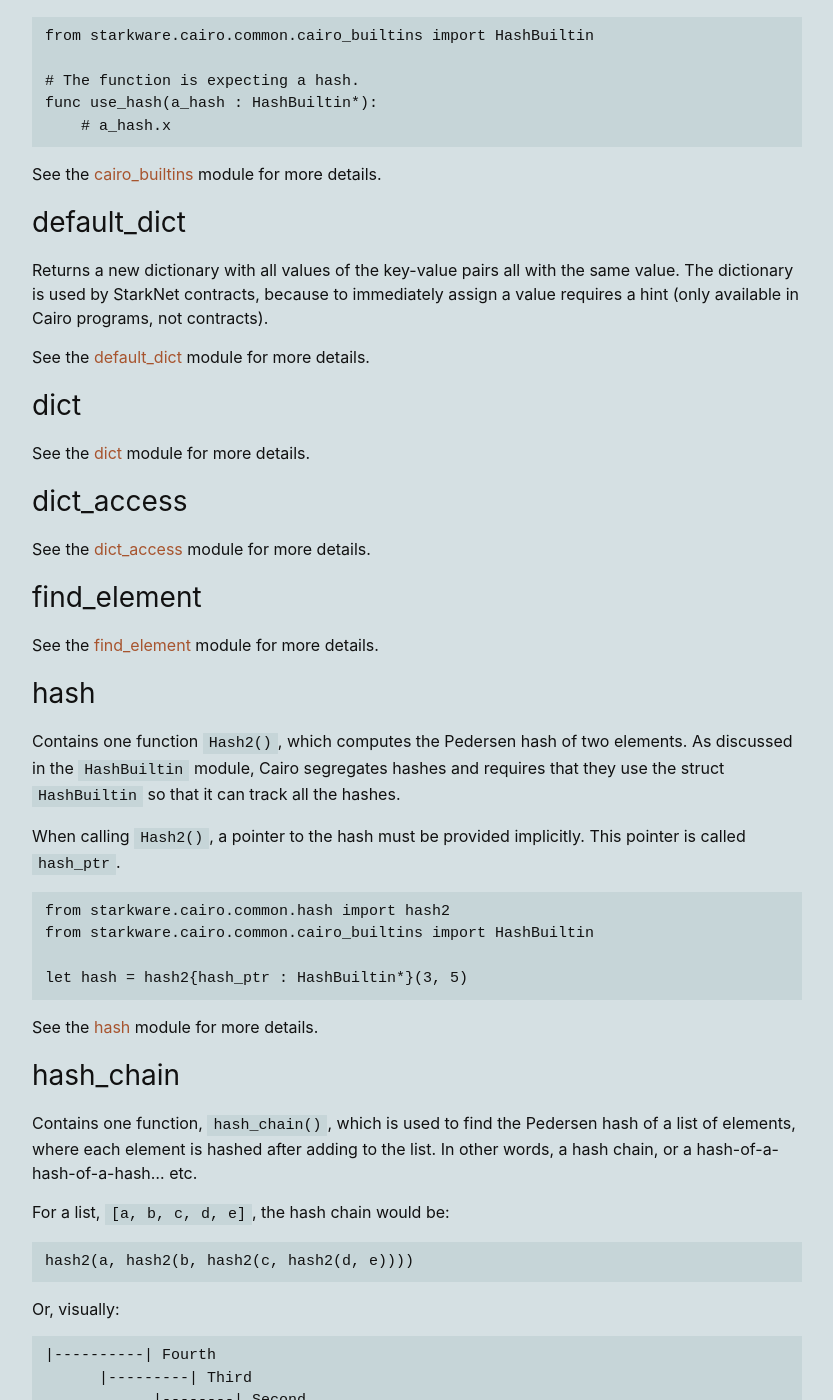
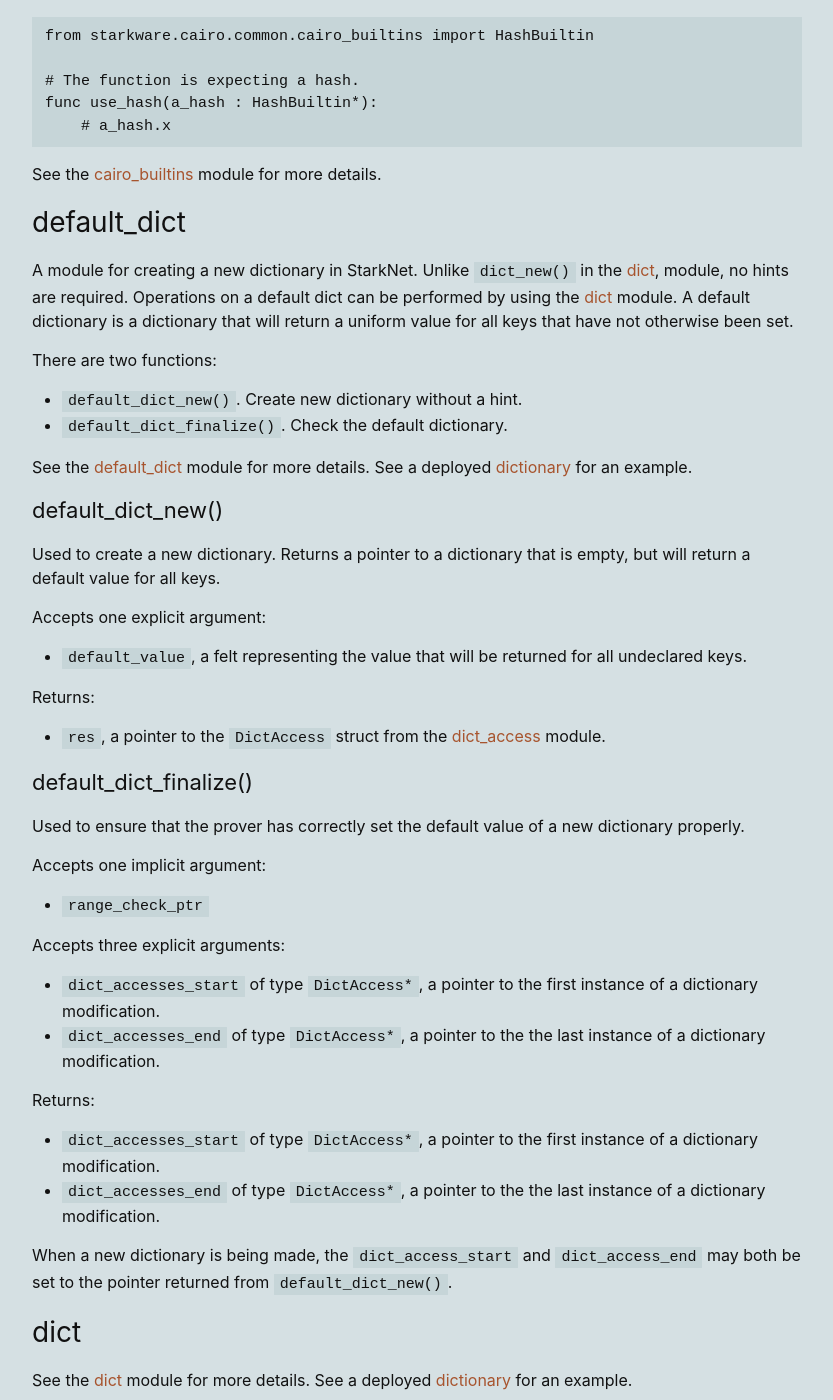
Before and after one commit to perama-v/perama-v.github.io, a Jekyll site: the page built from docs/cairo/cairo_common_lib.md, in a window 1280 px wide and 1400 px high, scrolled down 3551 px. Shown: the whole window, without its empty margins (223-1056 px from the left). Built offline with Jekyll 4.4.1, drawn with Linux system fonts in a browser that asks for light colours; some of the changed text lies outside the part shown.

Commit message:
Cairo by example default dict (#43)
* Add dictionary

* Add to dict creation to common

* Add dict to common

```diff
--- a/docs/cairo/cairo_common_lib.md
+++ b/docs/cairo/cairo_common_lib.md
@@ -161,18 +161,160 @@ module for more details.
 
 ## default_dict
 
-Returns a new dictionary with all values of the key-value pairs all with the same value.
-The dictionary is used by StarkNet contracts, because to immediately assign a value requires
-a hint (only available in Cairo programs, not contracts).
+A module for creating a new dictionary in StarkNet. Unlike `dict_new()` in the [dict](#module),
+module, no hints are required. Operations on a default dict can be performed by
+using the [dict](#dict) module. A default dictionary is a dictionary that will return a
+uniform value for all keys that have not otherwise been set.
 
+There are two functions:
+
+- `default_dict_new()`. Create new dictionary without a hint.
+- `default_dict_finalize()`. Check the default dictionary.
 
 See the [default_dict](https://github.com/starkware-libs/cairo-lang/blob/master/src/starkware/cairo/common/default_dict.cairo)
-module for more details.
+module for more details. See a deployed
+[dictionary]({{ site.baseurl }}{% link cairo/examples/default_dict.md %}) for an example.
+
+### default_dict_new()
+
+Used to create a new dictionary. Returns a pointer to a dictionary that is empty, but
+will return a default value for all keys.
+
+Accepts one explicit argument:
+
+- `default_value`, a felt representing the value that will be returned for all
+undeclared keys.
+
+Returns:
+
+- `res`, a pointer to the `DictAccess` struct from the [dict_access](#dict_access) module.
+
+### default_dict_finalize()
+
+Used to ensure that the prover has correctly set the default value of a new dictionary
+properly.
+
+Accepts one implicit argument:
+
+- `range_check_ptr`
+
+Accepts three explicit arguments:
+
+- `dict_accesses_start` of type `DictAccess*`, a pointer to the first instance of a dictionary
+modification.
+- `dict_accesses_end` of type `DictAccess*`, a pointer to the the last instance of a dictionary
+modification.
+
+Returns:
+
+- `dict_accesses_start` of type `DictAccess*`, a pointer to the first instance of a dictionary
+modification.
+- `dict_accesses_end` of type `DictAccess*`, a pointer to the the last instance of a dictionary
+modification.
+
+When a new dictionary is being made, the `dict_access_start` and `dict_access_end` may
+both be set to the pointer returned from `default_dict_new()`.
 
 ## dict
 
 See the [dict](https://github.com/starkware-libs/cairo-lang/blob/master/src/starkware/cairo/common/dict.cairo)
-module for more details.
+module for more details. See a deployed
+[dictionary]({{ site.baseurl }}{% link cairo/examples/default_dict.md %}) for an example.
+
+
+### dict_new()
+
+Creates a new dictionary, populated using a hint. Not available in StarkNet, where
+`default_dict_new()` is used instead.
+
+Returns:
+
+- `res` of type `DictAccess*`, a pointer to a struct from the [dict_access](#dict_access)
+module.
+
+Values may be initialized by first declaring a dictionary inside a hint using the special
+variable name `initial_dict`.
+
+    %{
+        initial_dict = {
+            1: 5,
+            3: 15,
+            5: 25
+        }
+    %}
+    let (new_dict) = dict_new()  # Has three key-value pairs.
+
+### dict_read()
+
+Returns the value of a key-value pair in a dictionary.
+
+Accepts one implicit argument:
+
+- `dict_ptr` of type `DictAccess*`, a pointer to the dictionary.
+
+Accepts one explicit argument:
+
+- `key` of type `felt`, the key of the key-value pair.
+
+Returns one argument:
+
+- `value` of type `felt`, the value of the key-value pair.
+
+### dict_write()
+
+Sets the value of a key-value pair in a dictionary.
+
+Accepts one implicit argument:
+
+- `dict_ptr` of type `DictAccess*`, a pointer to the dictionary.
+
+Accepts two explicit arguments:
+
+- `key` of type `felt`, the key of the key-value pair.
+- `new_value` of type `felt`, the new value of the key-value pair.
+
+### dict_update()
+
+Sets the value of a key-value pair in a dictionary, requiring that the previous
+value be known.
+
+Accepts one implicit argument:
+
+- `dict_ptr` of type `DictAccess*`, a pointer to the dictionary.
+
+Accepts three explicit arguments:
+
+- `key` of type `felt`, the key of the key-value pair.
+- `prev_value` of type `felt`, the old value of the key-value pair.
+- `new_value` of type `felt`, the new value of the key-value pair.
+
+### dict_squash()
+
+Takes a dictionary that has been modified and returns a new dictionary
+with the modifications applied. The act of modifying a dictionary in Cairo
+creates intermediate entries for each key-value update. The squash operation
+summarizes those such that each key only has one entry.
+
+Accepts one implicit argument:
+
+- `dict_ptr` of type `DictAccess*`, a pointer to the dictionary.
+
+Accepts two explicit arguments:
+
+- `dict_accesses_start` of type `DictAccess*`, a pointer to the first state in a series of
+dictionary state updates.
+- `dict_accesses_end` of type `DictAccess*`, a pointer to the last state in a series of
+dictionary state updates.
+
+Returns:
+
+- `squashed_dict_start` of type `DictAccess*`, a pointer to the first state in a series of
+dictionary state updates.
+- `squashed_dict_end` of type `DictAccess*`, a pointer to the last state in a series of
+dictionary state updates.
+
+The pointers that are returned are use to represent the start and end of the
+summarized dictionary.
 
 ## dict_access
 
```
Also changed, not shown: docs/cairo/by_example.md (+1 -0 lines), docs/cairo/examples/default_dict.md (added, +142 -0 lines).
